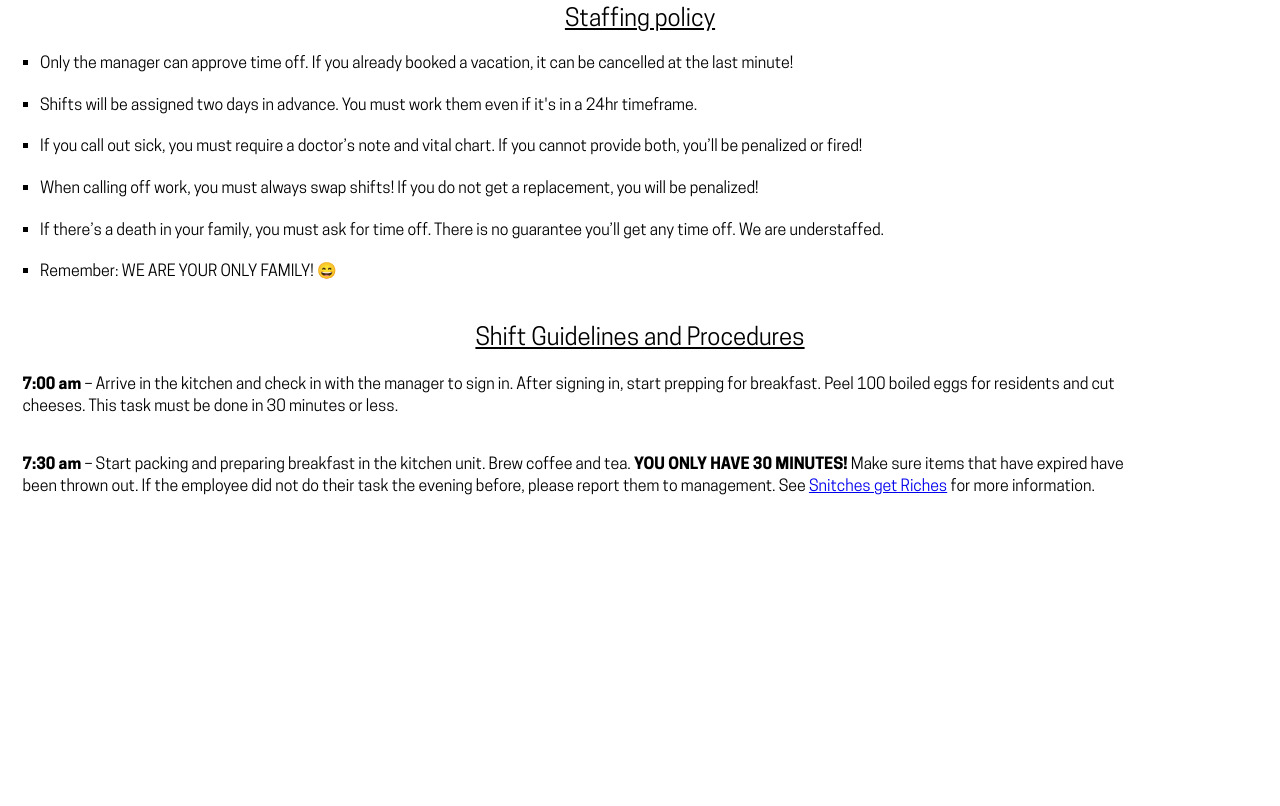
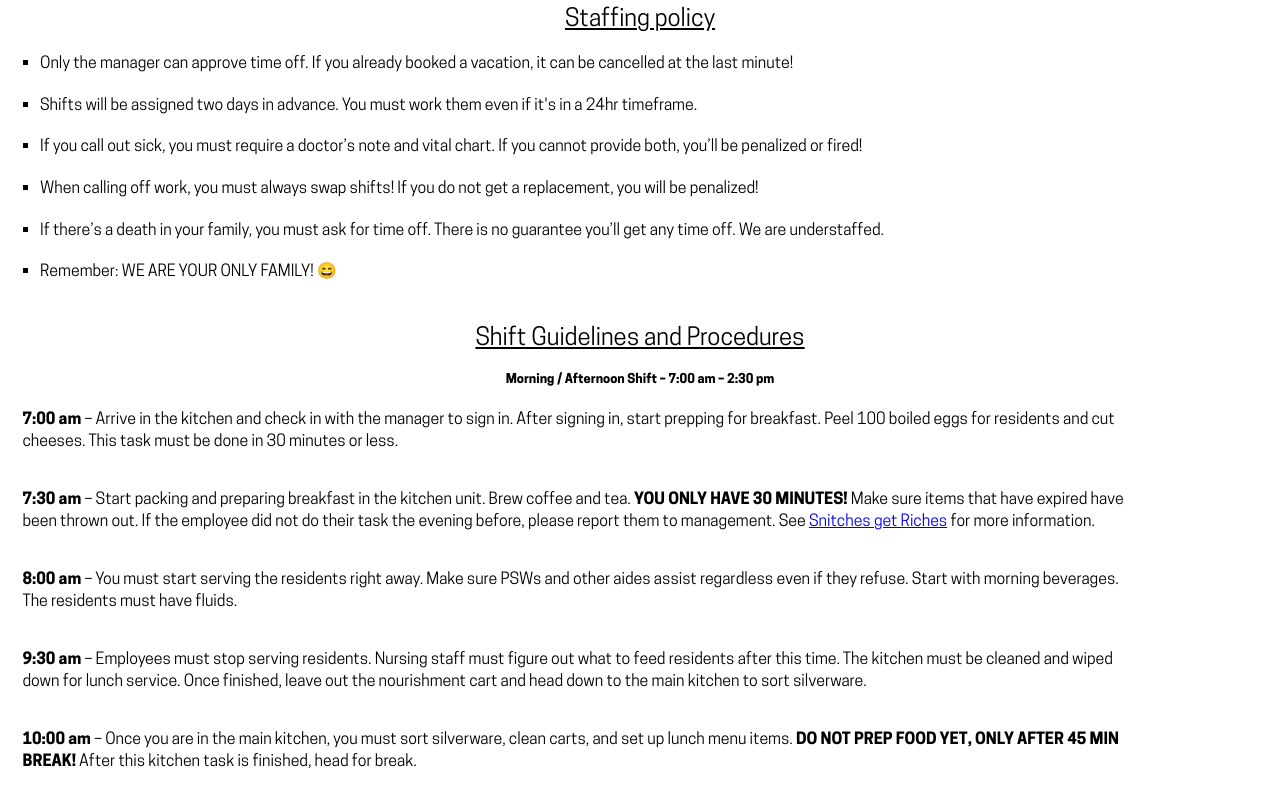
Before and after one commit to Alco80/comfort-foods-guidelines-site, a website: page index.html in a window 1280 px wide. Shown: the part 936-1742 px from the top of the page. Before the commit the page ends 1475 px from the top, so only its background shows below. Drawn offline with Linux system fonts and the light colour scheme; files whose address does not match are found by name.

Commit message:
Adjustments to fonts

```diff
--- a/css/main.css
+++ b/css/main.css
@@ -178,3 +178,12 @@ list-style: square;
 .bold{
     font-family: 'cooper_hewittbold';
 }
+
+.shift-time{
+    text-align: center;
+}
+
+.shift-menu-title{
+    font-size: .8rem;
+    font-family: 'cooper_hewittbold', 'sans-serif';
+}
--- a/index.html
+++ b/index.html
@@ -60,9 +60,17 @@
     <!--Shif guidelines starts here-->
     <section class="main-section info">
         <h2 class="title-text" id="shifts">Shift Guidelines and Procedures</h2>
+        <div class="shift-time"><h3 class="shift-menu-title">Morning / Afternoon Shift – 7:00 am – 2:30 pm</h3></div>
         <div class="work-container shift-times">
 <p class="guide-list guide-para"><span class="bold">7:00 am</span> – Arrive in the kitchen and check in with the manager to sign in.  After signing in, start prepping for breakfast. Peel 100 boiled eggs for residents and cut cheeses. This task must be done in 30 minutes or less. </p>
+
 <p class="guide-list guide-para"><span class="bold">7:30 am</span> – Start packing and preparing breakfast in the kitchen unit. Brew coffee and tea. <span class="bold">YOU ONLY HAVE 30 MINUTES!</span> Make sure items that have expired have been thrown out. If the employee did not do their task the evening before, please report them to management. See <a href="#" class="para-link">Snitches get Riches</a> for more information.</p>
+
+<p class="guide-list guide-para"><span class="bold">8:00 am</span> – You must start serving the residents right away. Make sure PSWs and other aides assist regardless even if they refuse. Start with morning beverages. The residents must have fluids.</p>
+
+<p class="guide-list guide-para"><span class="bold">9:30 am</span> – Employees must stop serving residents. Nursing staff must figure out what to feed residents after this time. The kitchen must be cleaned and wiped down for lunch service. Once finished, leave out the nourishment cart and head down to the main kitchen to sort silverware. </p>
+
+<p class="guide-list guide-para"><span class="bold">10:00 am</span> – Once you are in the main kitchen, you must sort silverware, clean carts, and set up lunch menu items. <span class="bold">DO NOT PREP FOOD YET, ONLY AFTER 45 MIN BREAK!</span> After this kitchen task is finished, head for break. </p>
         </div>
     </section>
 </body>
```
